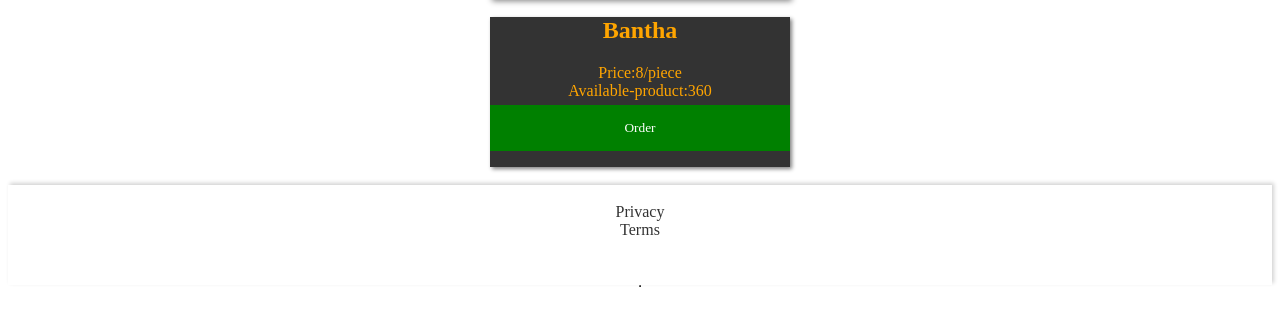
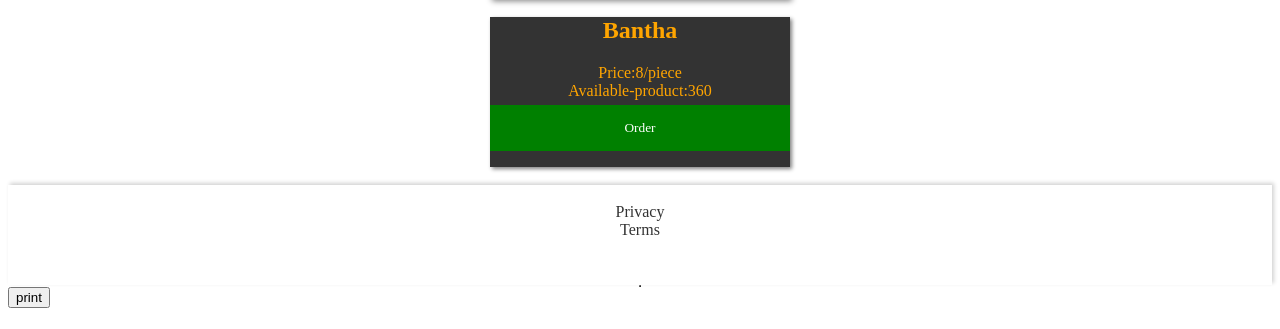
Before and after one commit to vansh987654321/Html, a plain HTML site: page index.html in a window 1280 px wide. Shown: the part 1973-2302 px from the top of the page. Before the commit the page ends 2281 px from the top, so only its background shows below. Drawn offline with Linux system fonts and the light colour scheme.

Commit message:
Update index.html

```diff
--- a/index.html
+++ b/index.html
@@ -308,8 +308,12 @@
 document.getElementById("menu").style.display="none"
 document.getElementById("menubtn").innerHTML='<font style="float:left;position:fixed;top:100px;font-size:20px;left:10px;"onclick="menu()"id="menubt">&#9776</font>'
 }
-
+function print1()
+  {
+   window.print()
+   }
 </script>
+<button onclick="print1()">print</button>
 </body>
 </html>
 <h1>
```
